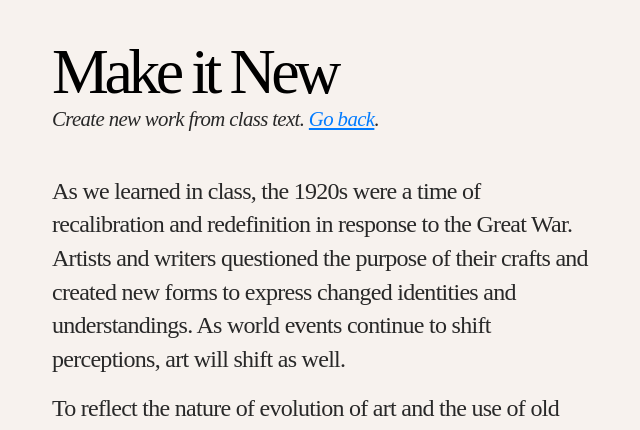
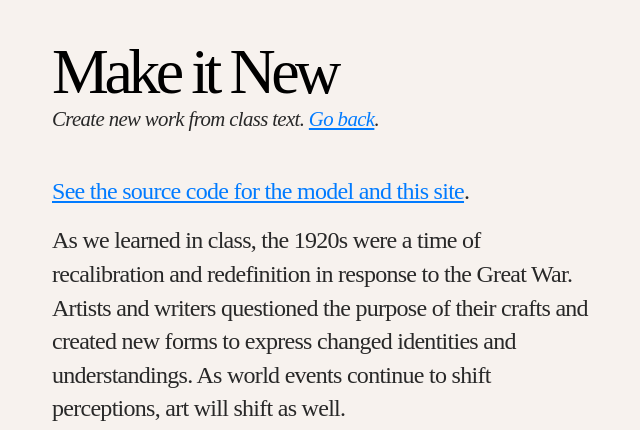
Before and after one commit to maxine/make-it-new, a Flask app: page /about in a window 1280 px wide. Shown: the top 430 px of the page, without its empty margins (33-673 px from the left). Run offline with Flask 2, Linux system fonts and the light colour scheme; some libraries are stand-ins or nearby versions.

Commit message:
add link to repo, update readme

```diff
--- a/templates/about.html
+++ b/templates/about.html
@@ -24,6 +24,8 @@
         <div class="col-lg-6">
           <h1 class="mt-5"><a class="no-style" href="/">Make it New</a></h1>
           <p class="explainer">Create new work from class text. <a href="/">Go back</a>.</p>
+
+          <p><a href="https://github.com/maxine/make-it-new-app" target="_blank">See the source code for the model and this site</a>.</p>
 
           <p>As we learned in class, the 1920s were a time of recalibration and redefinition in response to the Great War. Artists and writers questioned the purpose of their crafts and created new forms to express changed identities and understandings. As world events continue to shift perceptions, art will shift as well.</p>
 
```
Also changed, not shown: README.md.
